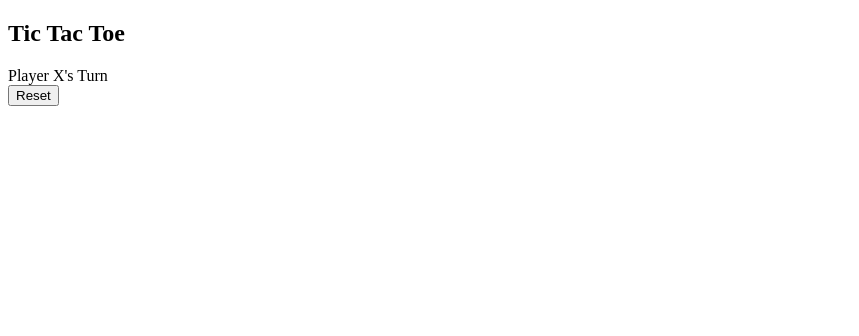
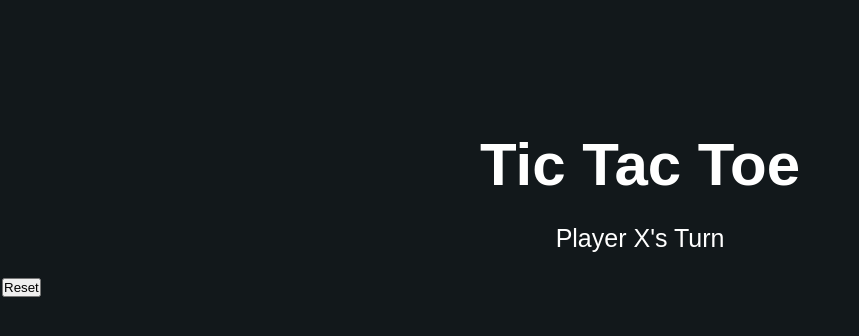
Before and after one commit to iamneo-production/aafeefffcb304670591efdcbcabeone, a website: page Tic Tac Toe/index.html in a window 1280 px wide. Shown: the whole page, without its empty margins (0-859 px from the left). Drawn offline with Linux system fonts and the light colour scheme.

Commit message:
Backup Commit

```diff
--- a/Tic Tac Toe/style.css
+++ b/Tic Tac Toe/style.css
@@ -1,3 +1,30 @@
 * {
+    padding: 0;
+    margin: 0;
+    font-family: Arial, Helvetica, sans-serif;
+}
 
+.background {
+    background-color: #12181b;
+    height: 100vh;
+    padding: 2px;
 }
+
+.title {
+    color: white;
+    text-align: center;
+    font-size: 40px;
+    margin-top: 10%;
+}
+
+.display {
+    color: white;
+    font-size: 25px;
+    text-align: center;
+    margin-top: 1em;
+    margin-bottom: 1em;
+}
+
+.hide {
+    display: none;
+}
```
